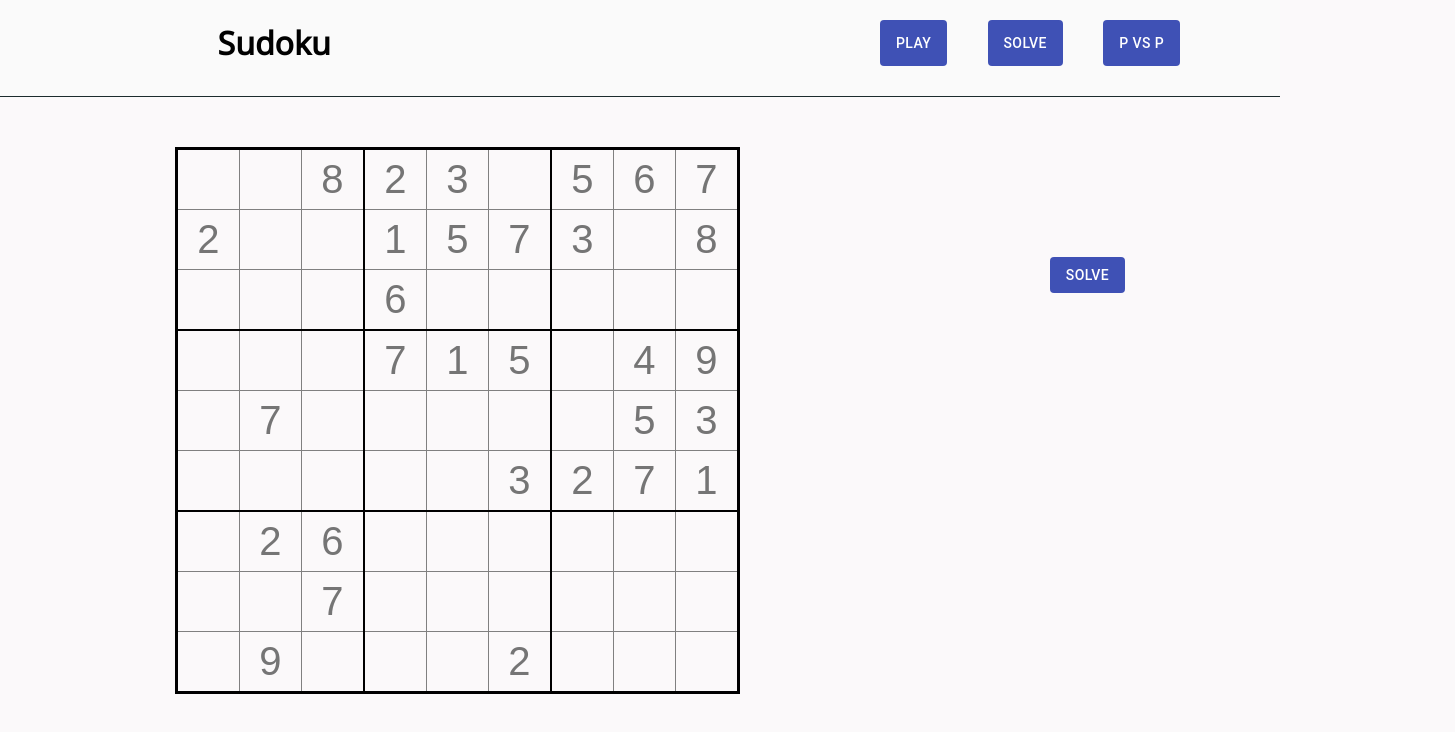
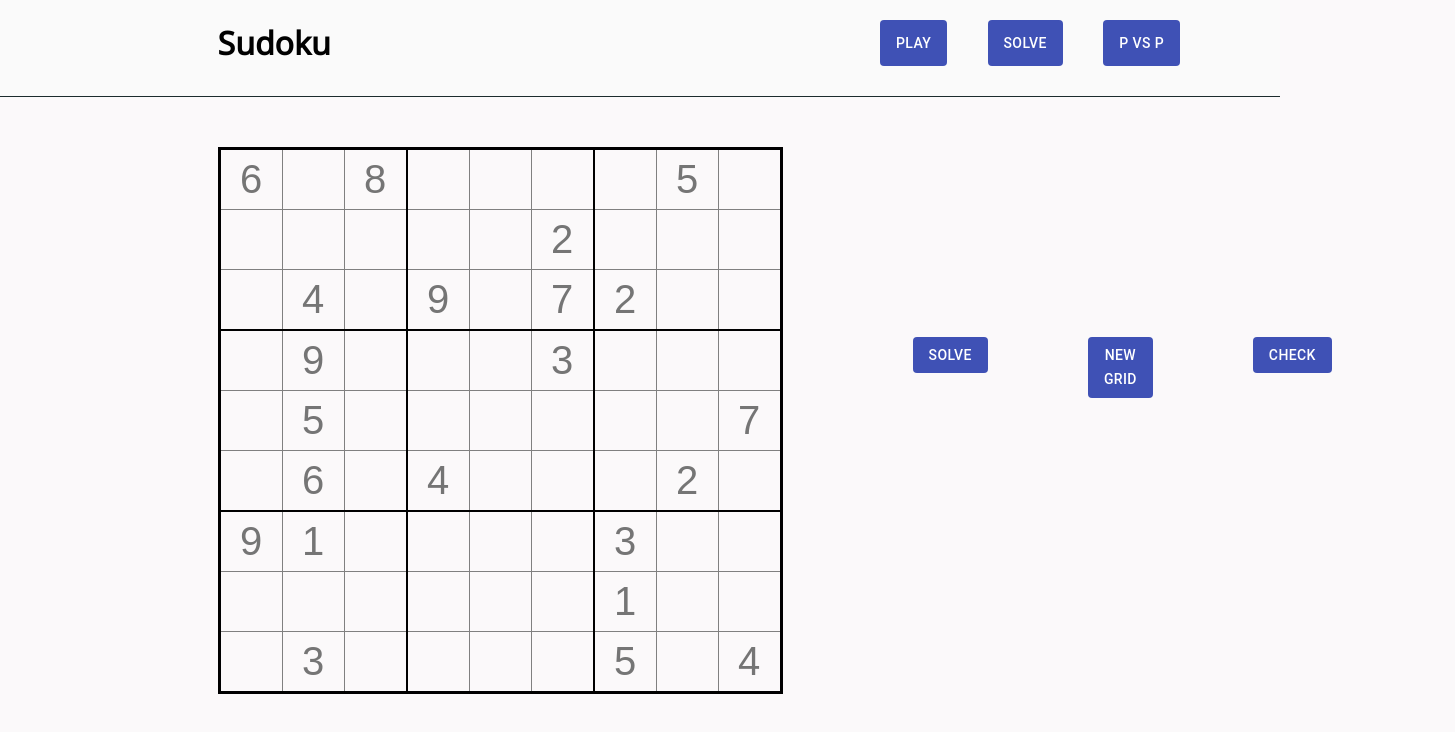
Before and after one commit to legendsovermyths/Soduku_WebApp, a React (Create React App) app: page / in a window 1280 px wide. Shown: the top 732 px of the page, 1455 px wide, since content can reach past the window. Built offline with nearby package versions, Linux system fonts and the light colour scheme.

Commit message:
refactor

```diff
--- a/src/App.js
+++ b/src/App.js
@@ -2,19 +2,14 @@ import React from "react";
 import Navbar from "./Navbar";
 import "./App.css";
 import SudokuGrid from "./SudokuGrid";
-import { generateSudoku } from "./AlgorithmsUtil";
 
 function App() {
-  var grid = Array(9)
-    .fill()
-    .map(() => Array(9).fill(0));
-  grid = generateSudoku(grid, 51);
   return (
     <div className='App'>
       <Navbar></Navbar>
       <div className='sudokubar'>
         <div className='sudoku'>
-          <SudokuGrid grid={grid}></SudokuGrid>
+          <SudokuGrid></SudokuGrid>
         </div>
       </div>
     </div>
--- a/src/SudokuGrid.css
+++ b/src/SudokuGrid.css
@@ -4,18 +4,14 @@
 
   margin-top: 20px;
   margin-bottom: 100px;
-  margin-left: 20px;
 
   position: absolute;
   display: block;
   background-color: white;
 }
-
 #grid {
   width: 378px;
   height: 375px;
-
-  margin-left: 20px;
   margin-top: 50px;
 
   border: 3px solid #000000;
@@ -24,10 +20,14 @@
 }
 .button {
   margin-top: 20vh !important;
+  margin-left: 50px !important;
+  margin-right: 50px !important;
 }
 .Game {
   display: flex;
-  justify-content: space-around;
+  justify-content: space-between;
+  padding-left: 17vw;
+  padding-right: 5vw;
 }
 .cell input {
   display: inline-block;
@@ -40,6 +40,12 @@
 
   text-align: center;
   font-size: 40px;
+}
+.buttonContainer {
+  padding: 80px;
+  display: flex;
+  justify-content: space-around;
+  width: 40vw;
 }
 table {
   margin: 1em auto;
--- a/src/SudokuGrid.js
+++ b/src/SudokuGrid.js
@@ -2,10 +2,16 @@
 import React, { useState } from "react";
 import Button from "@material-ui/core/Button";
 import "./SudokuGrid.css";
-import { solveSudoku } from "./AlgorithmsUtil";
-
-function SudokuGrid(props) {
-  const [grid, setGrid] = useState(props.grid);
+import { generateSudoku, solveSudoku } from "./AlgorithmsUtil";
+function generateInitialSudoku() {
+  var grid = Array(9)
+    .fill()
+    .map(() => Array(9).fill(0));
+  grid = generateSudoku(grid, 59);
+  return grid;
+}
+function SudokuGrid() {
+  const [grid, setGrid] = useState(generateInitialSudoku());
   var arr = [0, 9, 18, 27, 36, 45, 54, 63, 72];
 
   function displayNumberIsZero(grid, index) {
@@ -16,13 +22,19 @@ function SudokuGrid(props) {
     return grid[Math.floor(index / 9)][Math.floor(index % 9)];
   }
 
-  function displayAnswer() {
-    let solution = [...props.grid];
+  function displayAnswer(grid) {
+    let solution = [...grid];
     solveSudoku(solution);
     console.log(solution);
     setGrid(solution);
   }
-
+  function makeNewGrid() {
+    var newGrid = Array(9)
+      .fill()
+      .map(() => Array(9).fill(0));
+    newGrid = generateSudoku(newGrid, 51);
+    setGrid(newGrid);
+  }
   return (
     <div className='Game'>
       <div className='SudokuGrid'>
@@ -159,16 +171,37 @@ function SudokuGrid(props) {
           ))}
         </table>
       </div>
+      <div className='buttonContainer'>
         <div>
           <Button
             className='button'
-          onClick={displayAnswer}
+            onClick={() => displayAnswer(grid)}
             variant='contained'
             color='primary'
             disableElevation>
             SOLVE
           </Button>
         </div>
+        <div>
+          <Button
+            className='button'
+            onClick={makeNewGrid}
+            variant='contained'
+            color='primary'
+            disableElevation>
+            NEW GRID
+          </Button>
+        </div>
+        <div>
+          <Button
+            className='button'
+            variant='contained'
+            color='primary'
+            disableElevation>
+            CHECK
+          </Button>
+        </div>
+      </div>
     </div>
   );
 }
```
Lines whose indentation alone changed are shown as unchanged.
